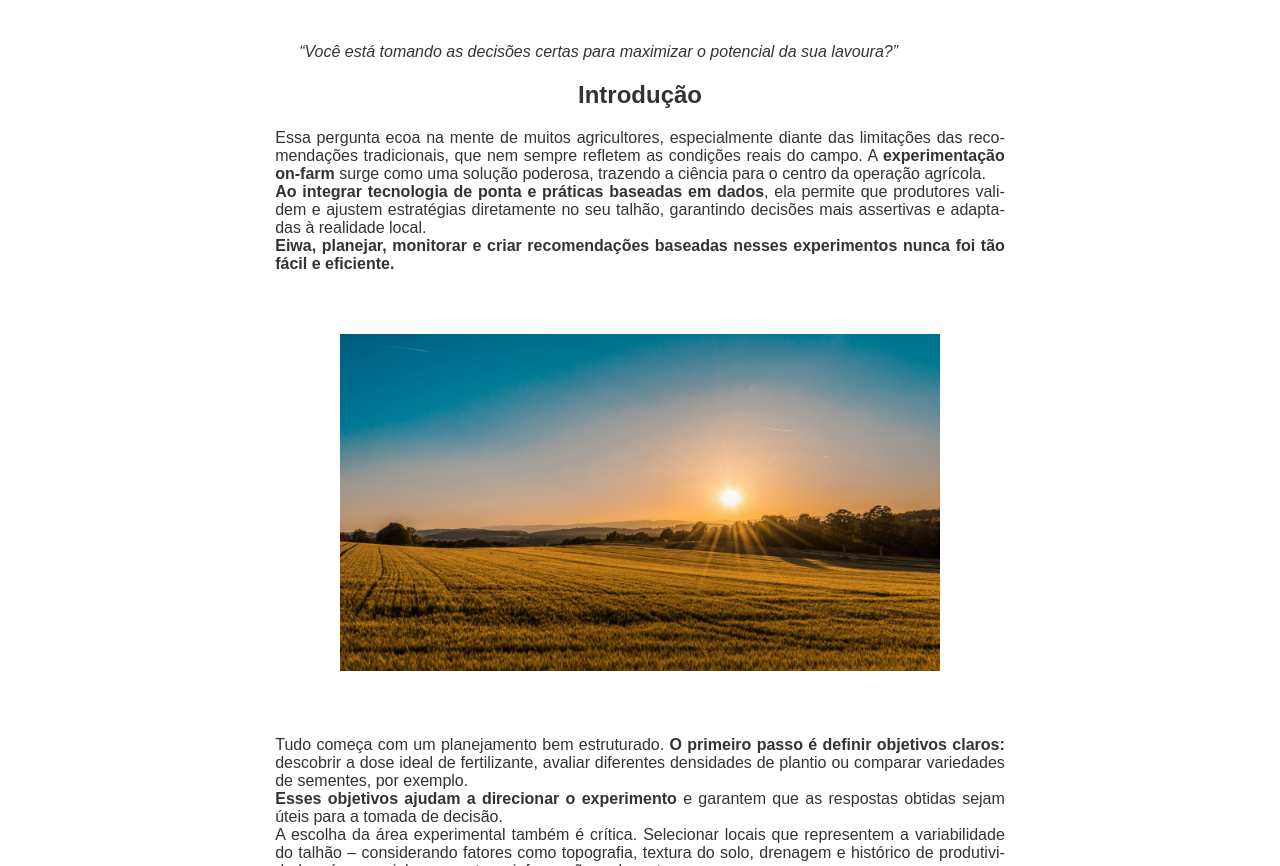
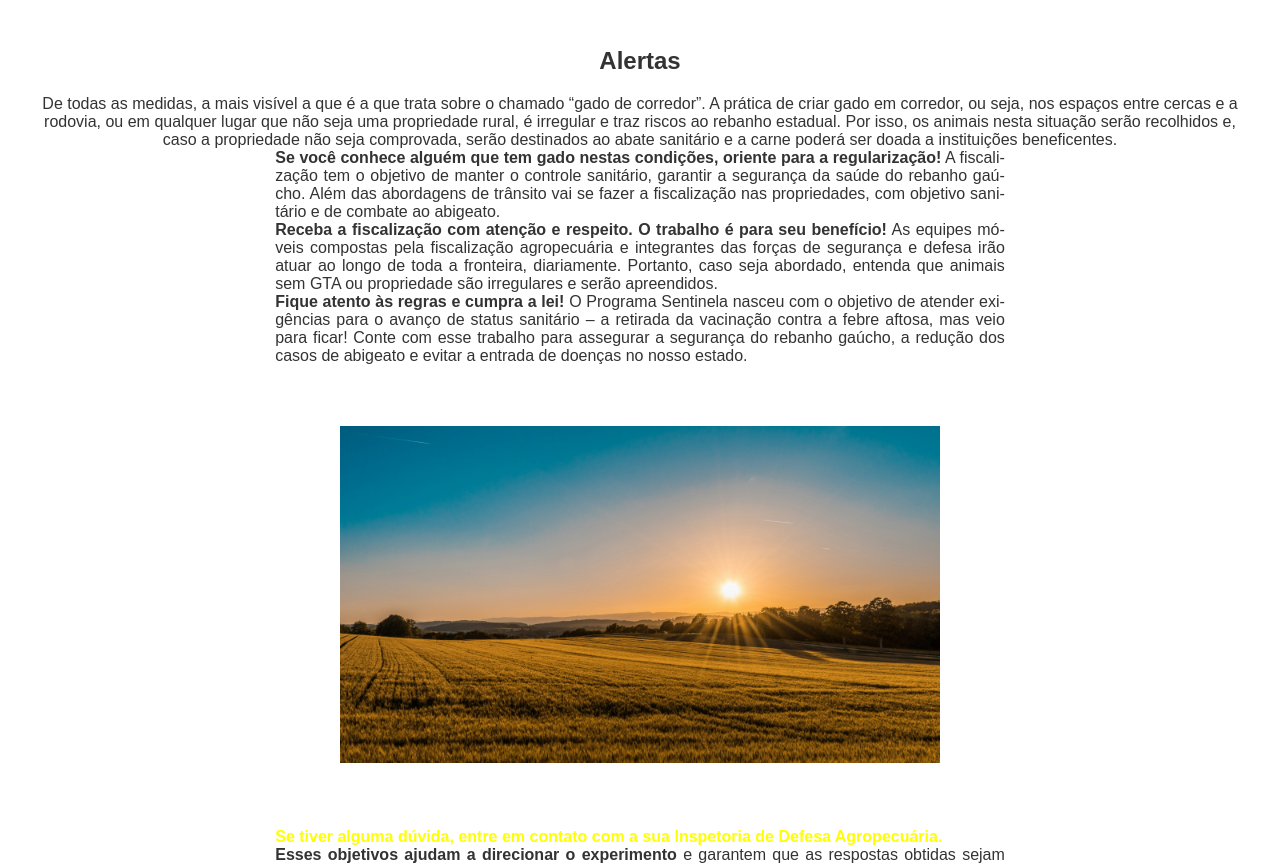
Before and after one commit to Thxgirl4/PAGINA01, a plain HTML site: page index.html in a window 1280 px wide. Shown: the part 660-1526 px from the top of the page. Drawn offline with Linux system fonts and the light colour scheme.

Commit message:
update textos do programa sentinela

```diff
--- a/css/estilo.css
+++ b/css/estilo.css
@@ -60,5 +60,8 @@ section p {
   width: 60%;
   margin: 0 auto;
 }
+.especial{
+  color:yellow;
+}
 
 /* versões diferentes responsivo */
--- a/index.html
+++ b/index.html
@@ -8,9 +8,9 @@
 </head>
 <body>
   <header>
-    <h1>Experimento Controle de Carrapato</h1>
+    <h1>Programa Sentinela </h1>
     <div>
-      <span>Março 20, 2025</span>
+      <span>Defesa Agropecuária</span>
     </div>
   </header>
 
@@ -18,31 +18,44 @@
     <section>
       <img class="aligncenter" src="imagens/campo.avif">
 
-      <blockquote>
-        <p><i>“Você está tomando as decisões certas para maximizar o potencial da sua lavoura?”</i></p>
-      </blockquote>
-      <p><mark><h1>Introdução</h1></mark></p>
+      <p><strong><h1>Alertas</h1></strong>
+          <span>
+            De todas as medidas, a mais visível a que é a que trata sobre o chamado “gado de corredor”.
+            A prática de criar gado em corredor, ou seja, nos espaços entre cercas e a rodovia, ou em qualquer lugar
+            que não seja uma propriedade rural, é irregular e traz riscos ao rebanho estadual.
+            Por isso, os animais nesta situação serão recolhidos e, caso a propriedade não seja comprovada,
+            serão destinados ao abate sanitário e a carne poderá ser doada a instituições beneficentes.
+          </span>
+      </p>
       <p>
-        Essa pergunta ecoa na mente de muitos agricultores, especialmente diante das limitações das recomendações tradicionais, que nem sempre refletem as condições reais do campo.
-        A <strong>experimentação on-farm</strong>
-        surge como uma solução poderosa, trazendo a ciência para o centro da operação agrícola.
+        <strong>Se você conhece alguém que tem gado nestas condições, oriente para a regularização!</strong>
+        <span>
+          A fiscalização tem o objetivo de manter o controle sanitário, garantir a segurança da saúde do rebanho gaúcho.
+          Além das abordagens de trânsito vai se fazer a fiscalização nas propriedades, com objetivo sanitário e de combate ao abigeato.
+        </span>
       </p>
 
       <p>
-        <strong>Ao integrar tecnologia de ponta e práticas baseadas em dados</strong>,
-        ela permite que produtores validem e ajustem estratégias diretamente no seu talhão,
-        garantindo decisões mais assertivas e adaptadas à realidade local.
+        <strong>Receba a fiscalização com atenção e respeito. O trabalho é para seu benefício!</strong>
+        <span>
+          As equipes móveis compostas pela fiscalização agropecuária e integrantes das forças de segurança e defesa
+          irão atuar ao longo de toda a fronteira, diariamente.
+          Portanto, caso seja abordado, entenda que animais sem GTA ou propriedade são irregulares e serão apreendidos.
+        </span>
       </p>
 
       <p>
-        <strong>Eiwa, planejar, monitorar e criar recomendações baseadas
-            nesses experimentos nunca foi tão fácil e eficiente.</strong>
+        <strong>Fique atento às regras e cumpra a lei!</strong>
+        <span>
+          O Programa Sentinela nasceu com o objetivo de atender exigências para o avanço de status sanitário – a retirada da vacinação contra a febre aftosa, mas veio para ficar!
+          Conte com esse trabalho para assegurar a segurança do rebanho gaúcho, a redução dos casos de abigeato e evitar a entrada de doenças no nosso estado.
+        </span>
       </p>
 
       <img class="aligncenter" src="imagens/campo2.jpeg">
 
-      <p>
-        Tudo começa com um planejamento bem estruturado. <strong>O primeiro passo é definir objetivos claros:</strong> descobrir a dose ideal de fertilizante, avaliar diferentes densidades de plantio ou comparar variedades de sementes, por exemplo.
+      <p class="especial">
+         <strong>Se tiver alguma dúvida, entre em contato com a sua Inspetoria de Defesa Agropecuária. </strong>
       </p>
 
       <p>
@@ -58,17 +71,16 @@
       </p>
 
       <p>
-            <object width="425" height="350">
-            <param name="video" value="https://www.youtube.com/v/NZl51XKUTo" />
-            <embed src="https://www.youtube.com/v/NZl51XKUTo" type="application/x-shockwave-flash" width="425" height="350" />
-            </object>
+        <iframe  width="425" height="344" src="https://www.youtube.com/embed/yUtUHfwHI9I" frameborder="0" allowfullscreen></iframe>
       </p>
 
     </section>
   </main>
 
   <footer>
+
     <p>&copy; 2025 - Experimentos Simagro</p>
+
   </footer>
 
 </body>
```
